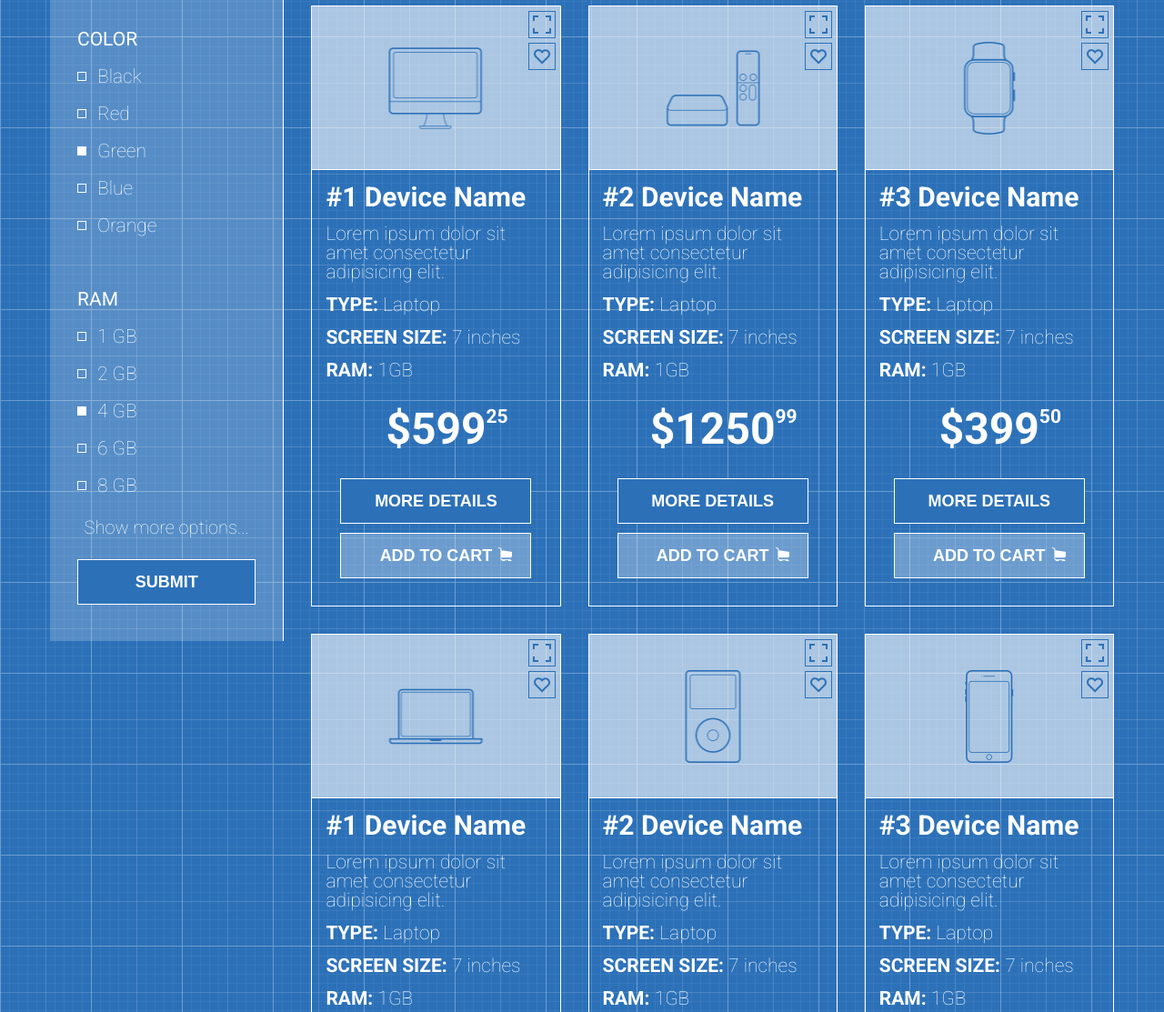
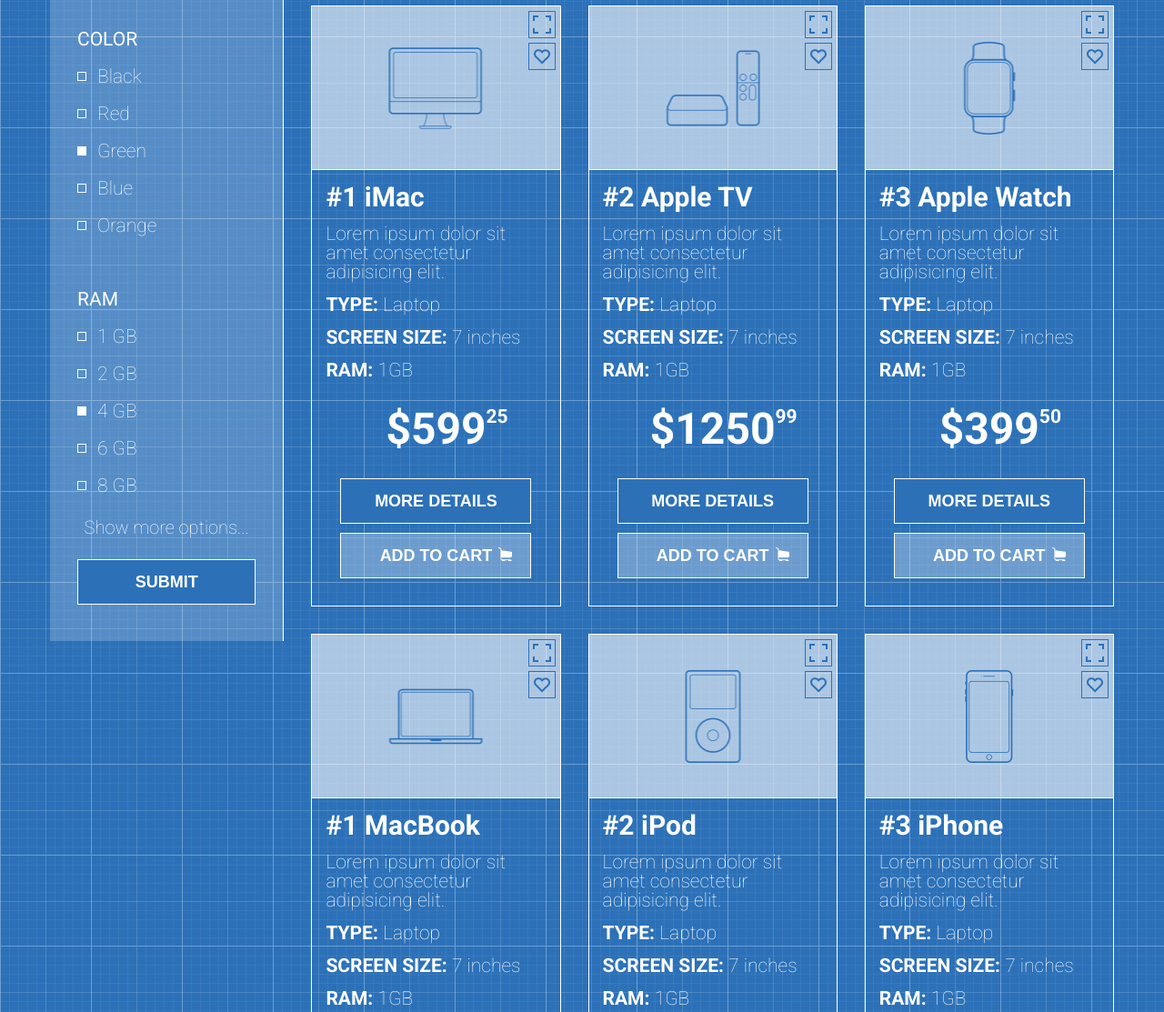
Before and after one commit to mrfunkster/shop-project, a plain HTML site: page index.html in a window 1280 px wide. Shown: the part 660-1773 px from the top of the page at 91% size. Drawn offline with Linux system fonts and the light colour scheme.

Commit message:
Changing product tittle name in html

```diff
--- a/index.html
+++ b/index.html
@@ -171,7 +171,7 @@
                                         <div class="product-logo__favorite"></div>
                                     </div>
                                     <div class="product-title">
-                                        <p>#1 Device Name</p>
+                                        <p>#1 iMac</p>
                                         <div class="product-description">
                                             <p>Lorem ipsum dolor sit amet consectetur adipisicing elit.</p>
                                         </div>
@@ -202,7 +202,7 @@
                                         <div class="product-logo__favorite"></div>
                                     </div>
                                     <div class="product-title">
-                                        <p>#2 Device Name</p>
+                                        <p>#2 Apple TV</p>
                                         <div class="product-description">
                                             <p>Lorem ipsum dolor sit amet consectetur adipisicing elit.</p>
                                         </div>
@@ -233,7 +233,7 @@
                                         <div class="product-logo__favorite"></div>
                                     </div>
                                     <div class="product-title">
-                                        <p>#3 Device Name</p>
+                                        <p>#3 Apple Watch</p>
                                         <div class="product-description">
                                             <p>Lorem ipsum dolor sit amet consectetur adipisicing elit.</p>
                                         </div>
@@ -264,7 +264,7 @@
                                         <div class="product-logo__favorite"></div>
                                     </div>
                                     <div class="product-title">
-                                        <p>#1 Device Name</p>
+                                        <p>#1 MacBook</p>
                                         <div class="product-description">
                                             <p>Lorem ipsum dolor sit amet consectetur adipisicing elit.</p>
                                         </div>
@@ -295,7 +295,7 @@
                                         <div class="product-logo__favorite"></div>
                                     </div>
                                     <div class="product-title">
-                                        <p>#2 Device Name</p>
+                                        <p>#2 iPod</p>
                                         <div class="product-description">
                                             <p>Lorem ipsum dolor sit amet consectetur adipisicing elit.</p>
                                         </div>
@@ -326,7 +326,7 @@
                                         <div class="product-logo__favorite"></div>
                                     </div>
                                     <div class="product-title">
-                                        <p>#3 Device Name</p>
+                                        <p>#3 iPhone</p>
                                         <div class="product-description">
                                             <p>Lorem ipsum dolor sit amet consectetur adipisicing elit.</p>
                                         </div>
@@ -357,7 +357,7 @@
                                         <div class="product-logo__favorite"></div>
                                     </div>
                                     <div class="product-title">
-                                        <p>#1 Device Name</p>
+                                        <p>#1 iPad</p>
                                         <div class="product-description">
                                             <p>Lorem ipsum dolor sit amet consectetur adipisicing elit.</p>
                                         </div>
@@ -388,7 +388,7 @@
                                         <div class="product-logo__favorite"></div>
                                     </div>
                                     <div class="product-title">
-                                        <p>#2 Device Name</p>
+                                        <p>#2 Apple TV</p>
                                         <div class="product-description">
                                             <p>Lorem ipsum dolor sit amet consectetur adipisicing elit.</p>
                                         </div>
@@ -419,7 +419,7 @@
                                         <div class="product-logo__favorite"></div>
                                     </div>
                                     <div class="product-title">
-                                        <p>#3 Device Name</p>
+                                        <p>#3 Apple Watch</p>
                                         <div class="product-description">
                                             <p>Lorem ipsum dolor sit amet consectetur adipisicing elit.</p>
                                         </div>
```
